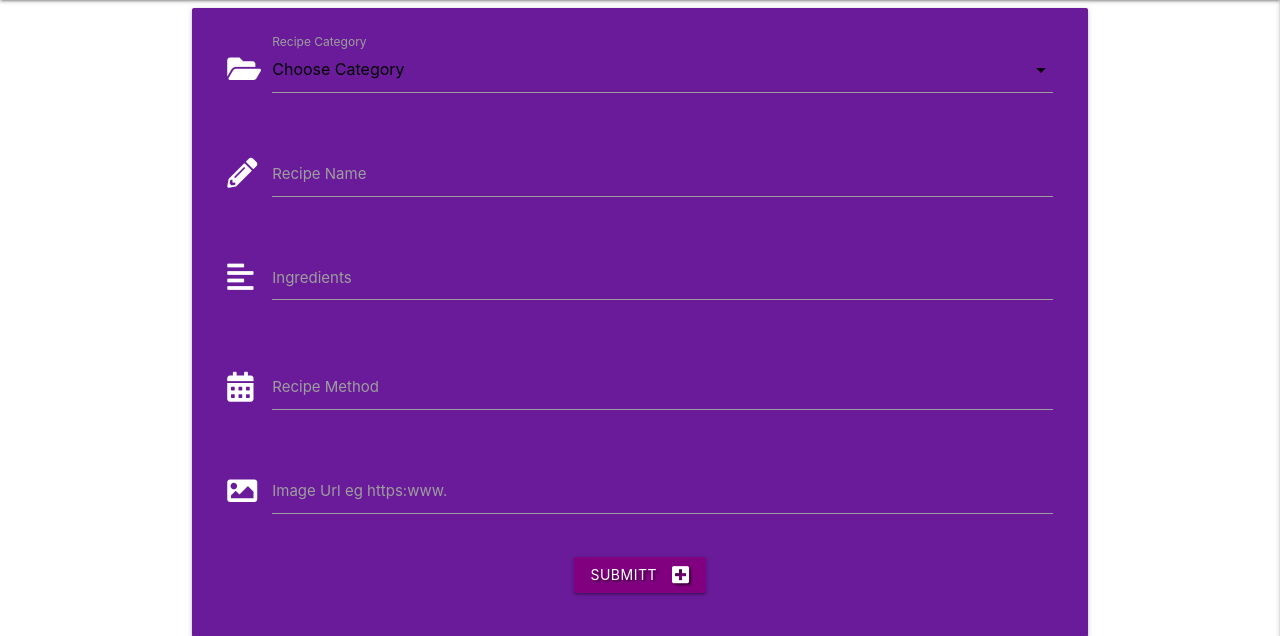
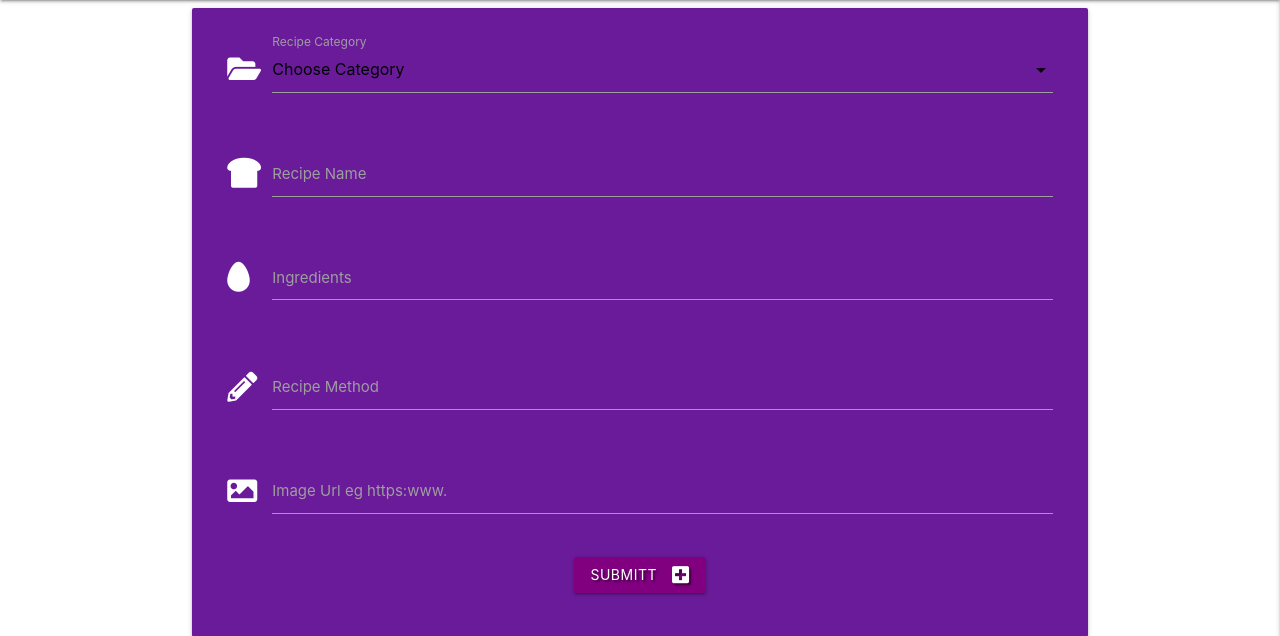
Before and after one commit to AlexNexton/biablog, a Flask app: page /add_task in a window 1280 px wide. Shown: the part 64-700 px from the top of the page. Run offline with Flask 2, Linux system fonts and the light colour scheme; data that the repository does not hold is empty; some libraries are stand-ins or nearby versions.

Commit message:
style: added different fontaweome icons

```diff
--- a/templates/add_task.html
+++ b/templates/add_task.html
@@ -19,7 +19,7 @@
             <!--recipe name-->
             <div class="row">
                 <div class="input-field col s12">
-                    <i class="fas fa-pencil-alt prefix white-text  text-darken-4"></i>
+                    <i class="fas fa-bread-slice  prefix white-text  text-darken-4"></i>
                     <input id="recipe_name" name="recipe_name" type="text"
                      minlength="5" maxlength="50" class="validate" required>
                     <label for="recipe_name">Recipe Name</label>
@@ -28,7 +28,7 @@
             <!--recipe ingredients-->
              <div class="row">
                 <div class="input-field col s12">
-                    <i class="fas fa-align-left prefix white-text  text-darken-4"></i>
+                    <i class="fas fa-egg prefix white-text  text-darken-4"></i>
                     <textarea id="recipe_ingredients" name="recipe_ingredients" minlength="5"
                      maxlength="200" class="materialize-textarea validate" required></textarea>
                     <label for="recipe_ingredients">Ingredients</label>
@@ -37,7 +37,7 @@
             <!--recipe method-->
              <div class="row">
                 <div class="input-field col s12">
-                    <i class="fas  fa-calendar-alt prefix white-text  text-darken-4"></i>
+                    <i class="fas  fa-pencil-alt prefix white-text  text-darken-4"></i>
                     <input id="recipe_method" name="recipe_method" type="text"
                      class="validate" required>
                     <label for="recipe_method">Recipe Method</label>
```
